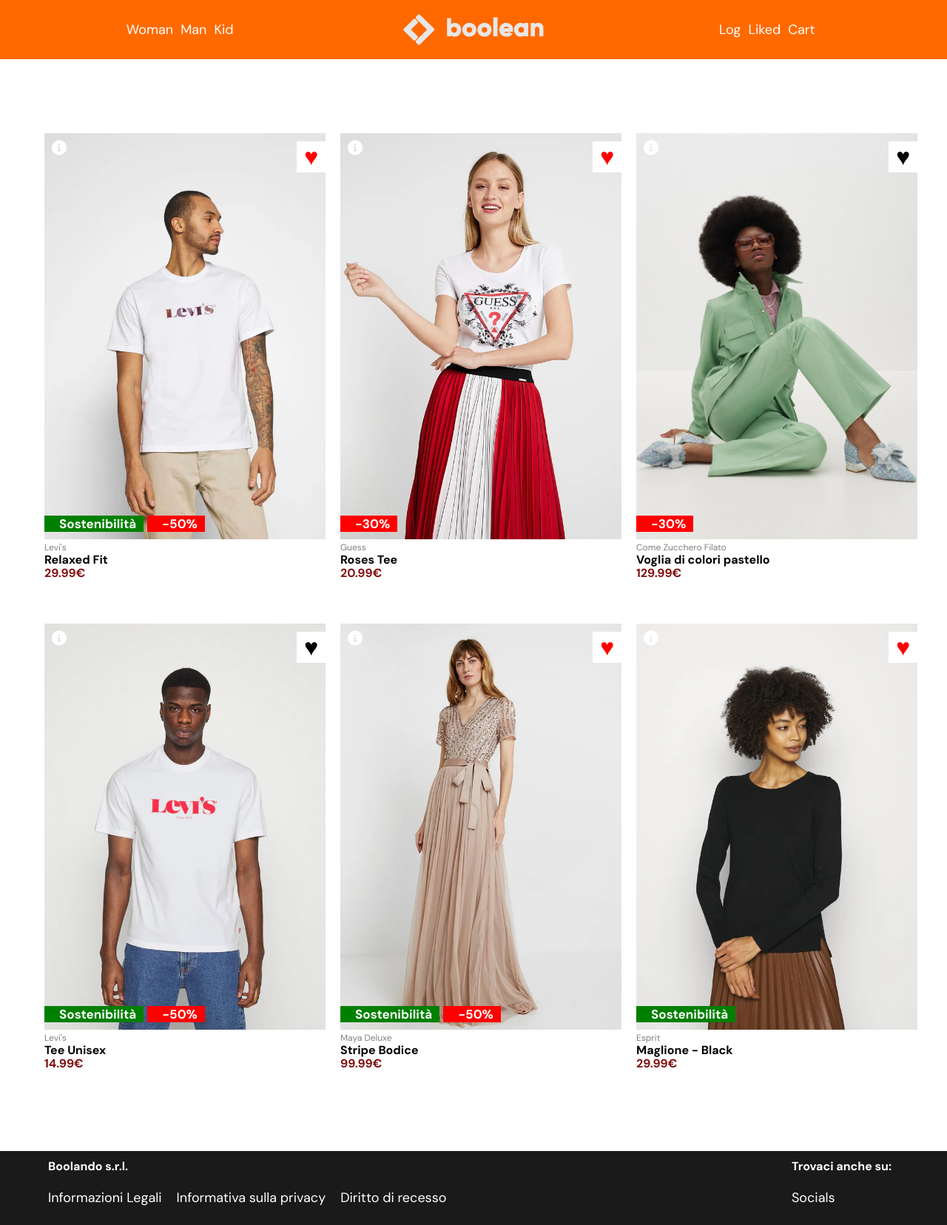
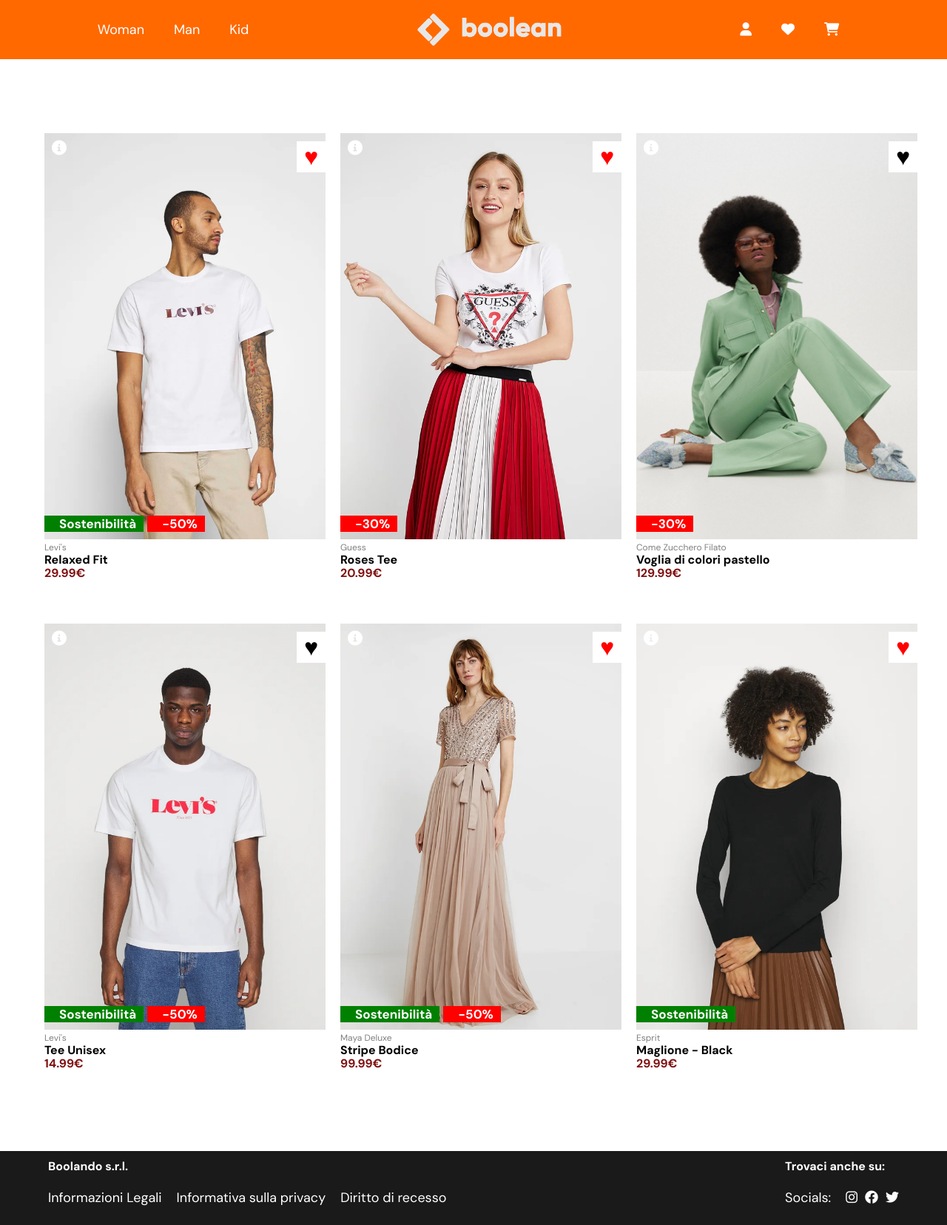
Before and after one commit to LoreWebDev24/vite-boolando, a Vue app: page / in a window 1280 px wide. Shown: the whole page at 74% size. Built offline with nearby package versions, Linux system fonts and the light colour scheme; data requests are answered from the project's data file.

Commit message:
add some icon for socials

```diff
--- a/src/components/AppFooter.vue
+++ b/src/components/AppFooter.vue
@@ -24,7 +24,10 @@
                     <div class="col-6">
                         <h4 class="footer-link">Trovaci anche su:</h4>
                         <ul>
-                            <li class="footer-link"><a href="#">Socials</a></li>
+                            <li class="footer-link"><a href="#">Socials:</a></li>
+                            <li><a href="#"><i class="fa-brands fa-instagram"></i></a></li>
+                            <li><a href="#"><i class="fa-brands fa-facebook"></i></a></li>
+                            <li><a href="#"><i class="fa-brands fa-twitter"></i></a></li>
                         </ul>
                     </div>
                 </div>
@@ -50,6 +53,14 @@
 	text-align: left;
 	padding-bottom: 20px;
 }
+
+ul {
+    display: flex;
+}
+
+li {
+    cursor: pointer;
+}
 .footer-link {
 	padding-right: 10px;
 	text-align: left;
--- a/src/components/AppHeader.vue
+++ b/src/components/AppHeader.vue
@@ -25,7 +25,10 @@
                 </div>
                 <div class="col col-2">
                     <ul>
-                        <li v-for="(menuRight, i) in menusRight" :key="i"><a href="">{{ menuRight }}</a></li>
+                        <!-- <li v-for="(menuRight, i) in menusRight" :key="i"><a href="">{{ menuRight }}</a></li> -->
+                        <li><a href="#"><i class="fa-solid fa-user"></i></a></li>
+                        <li><a href="#"><i class="fa-solid fa-heart"></i></a></li>
+                        <li><a href="#"><i class="fa-solid fa-cart-shopping"></i></a></li>
                     </ul>
                 </div>
             </div>
@@ -75,4 +78,10 @@
 .col-2 {
     flex-basis: calc((100% / 12) * 2);
 }
+
+ul {
+    display: flex;
+    gap: 40px;
+}
+
 </style>
```
